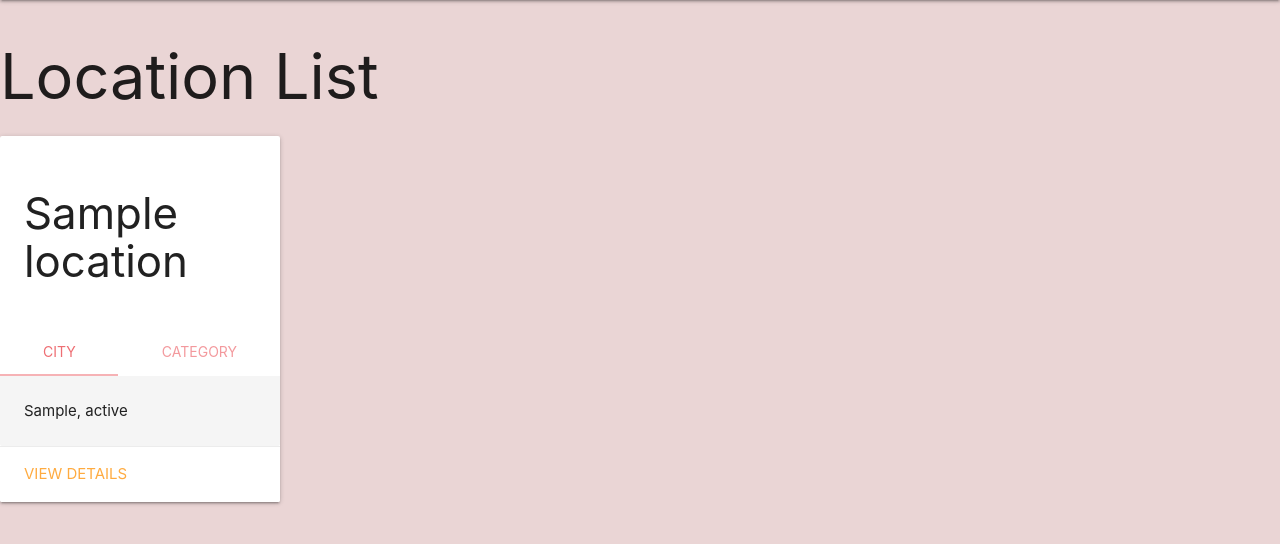
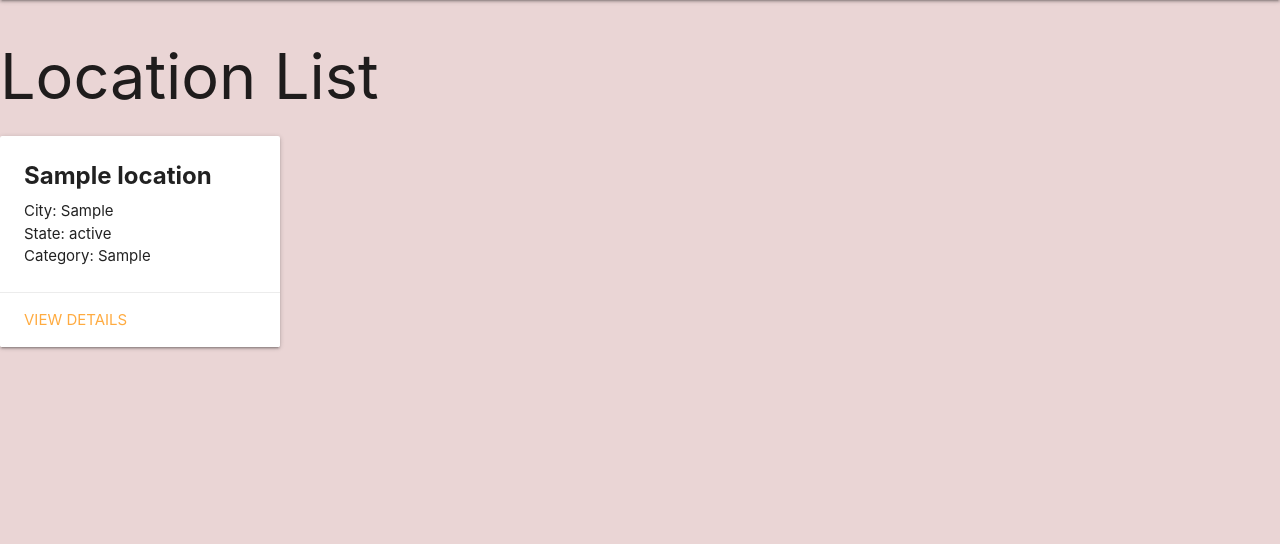
Before and after one commit to adamascencio/lovestruck, a Django app: page /locations/ in a window 1280 px wide. Shown: the part 64-608 px from the top of the page. Run offline with Django 4.2, Linux system fonts and the light colour scheme; tables that the repository leaves empty hold one stand-in row (values such as "Sample post").

Commit message:
reverted back to old location-list html

```diff
--- a/main_app/templates/main_app/location_detail.html
+++ b/main_app/templates/main_app/location_detail.html
@@ -50,9 +50,6 @@
 		setDefaultDate: true,
 		autoClose: true
 	});
-
-	const selectEl = document.getElementById('id_meal');
-	M.FormSelect.init(selectEl);
 </script>
 
 {% endblock %}
--- a/main_app/templates/main_app/location_list.html
+++ b/main_app/templates/main_app/location_list.html
@@ -1,3 +1,4 @@
+
 {% extends 'base.html' %}
 {% block content %}
 
@@ -5,29 +6,15 @@
 {% for l in location_list %}
   <div class="card">
     <div class="card-content">
-      <h3>{{ l.name }}</h3>
+      <span class="card-title">{{ l.name }}</span>
+      <p>City: {{ l.city }}</p>
+      <p>State: {{ l.state }}</p>
+      <p>Category: {{ l.category }}</p>
     </div>
-    <div class="card-tabs">
-      <ul class="tabs tabs-fixed-width">
-        <li class="tab"><a href="#test1">City</a></li>
-        <li class="tab"><a href="#test2">Category</a></li>
-      </ul>
-    </div>
-    <div class="card-content grey lighten-4">
-      <div id="test1">{{ l.city }}, {{ l.state }}</div>
-      <div id="test2">{{ l.category }}</div>
-    </div>
-
     <div class="card-action">
       <a href="{% url 'location_detail' l.id %}"> View Details</a>
     </div>
   </div>
-  {% endfor %}
-
-  <script>
-    var el = document.querySelector('.tabs');
-    var instance = M.Tabs.init(el);
-  </script>
-
+{% endfor %}
 
 {% endblock %}
```
